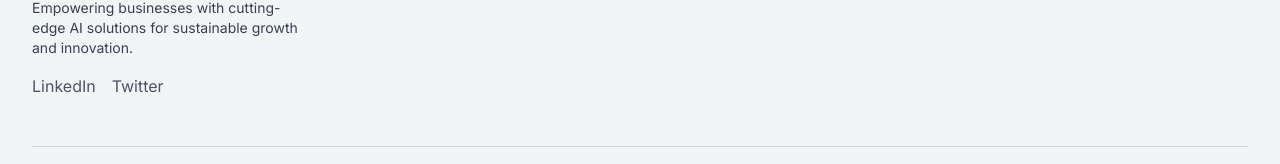
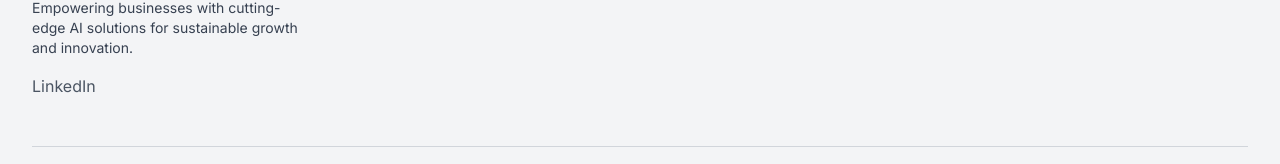
Before and after one commit to JaberValizadeh/Tornado, a Next.js app: page / in a window 1280 px wide. Shown: the part 4470-4634 px from the top of the page. Built offline with nearby package versions, Linux system fonts and the light colour scheme; no server answers.

Commit message:
Remove Twitter link from footer

```diff
--- a/components/Footer.tsx
+++ b/components/Footer.tsx
@@ -31,9 +31,6 @@ const Footer = () => {
                 className="text-gray-600 hover:text-primary-600 transition-colors"
               >
                 LinkedIn
-              </a>
-              <a href="#" className="text-gray-600 hover:text-primary-600 transition-colors">
-                Twitter
               </a>
             </div>
           </div>
```
